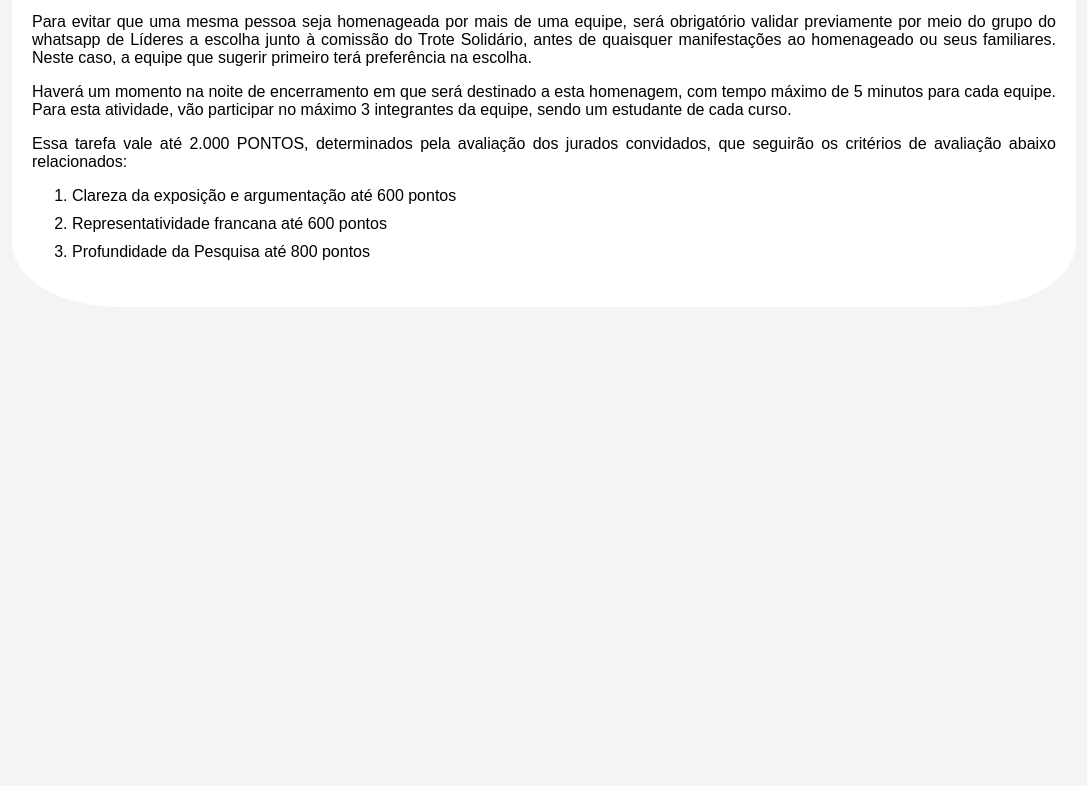
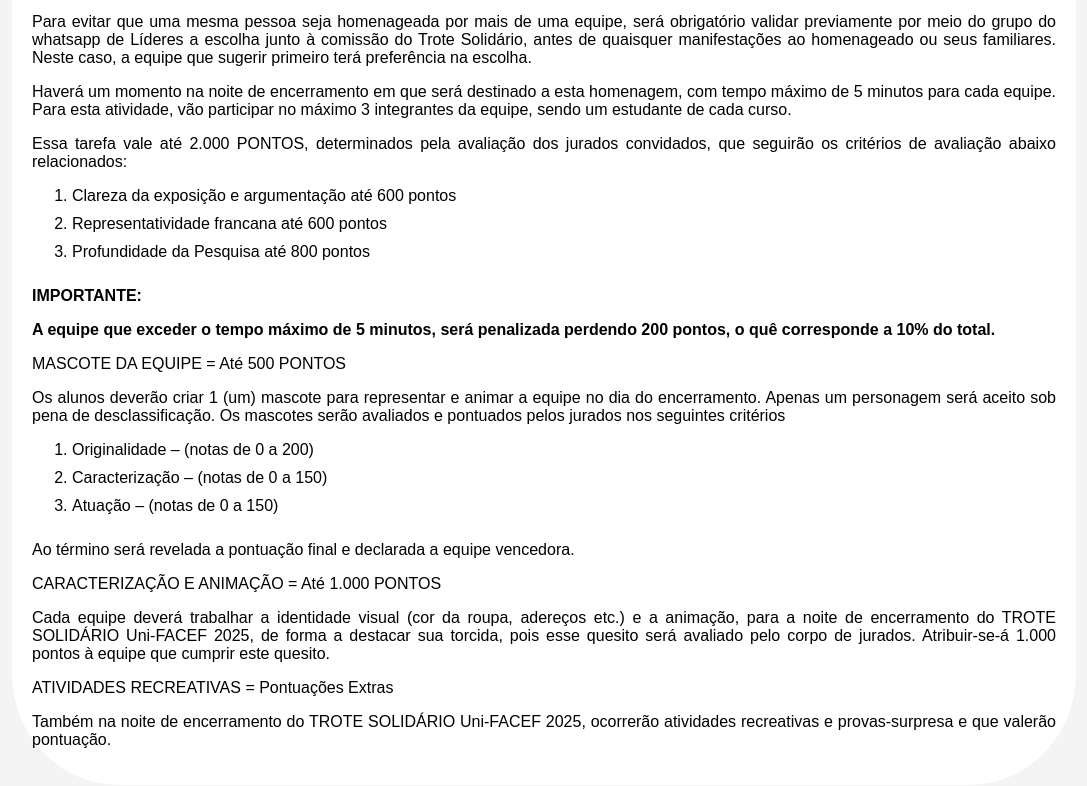
Before and after one commit to gurgell16/progcomp1, a plain HTML site: page trote/integracao.html in a window 1280 px wide. Shown: the part 552-1338 px from the top of the page, without its empty margins (96-1183 px from the left). Before the commit the page ends 879 px from the top, so only its background shows below. Drawn offline with Linux system fonts and the light colour scheme.

Commit message:
integracao

```diff
--- a/trote/integracao.html
+++ b/trote/integracao.html
@@ -57,6 +57,28 @@
                                     <li>Representatividade francana             até 600 pontos</li>
                                     <li>Profundidade da Pesquisa                até 800 pontos</li>
                                 </ol>
+                                <p><strong>IMPORTANTE:</strong></p>
+                                <p><strong>A equipe que exceder o tempo máximo de 5 minutos, será
+                                    penalizada perdendo 200 pontos, o quê corresponde a 10% do total.</strong></p>
+                                    <p>MASCOTE DA EQUIPE = Até 500 PONTOS</p>
+                                    <p>Os alunos deverão criar 1 (um) mascote para representar e animar a equipe no
+                                        dia do encerramento. Apenas um personagem será aceito sob pena de
+                                        desclassificação. Os mascotes serão avaliados e pontuados pelos jurados nos
+                                        seguintes critérios</p>
+                                        <ol>
+                                            <li>Originalidade – (notas de 0 a 200)</li>
+                                            <li>Caracterização – (notas de 0 a 150)</li>
+                                            <li>Atuação – (notas de 0 a 150)</li>
+                                        </ol>
+                                        <p>Ao término será revelada a pontuação final e declarada a equipe vencedora.</p>
+                                        <P>CARACTERIZAÇÃO E ANIMAÇÃO = Até 1.000 PONTOS</P>
+                                        <p>Cada equipe deverá trabalhar a identidade visual (cor da roupa, adereços etc.) e a
+                                            animação, para a noite de encerramento do TROTE SOLIDÁRIO Uni-FACEF 2025, de
+                                            forma a destacar sua torcida, pois esse quesito será avaliado pelo corpo de jurados.
+                                            Atribuir-se-á 1.000 pontos à equipe que cumprir este quesito.</p>
+                                            <P>ATIVIDADES RECREATIVAS = Pontuações Extras</P>
+                                            <p>Também na noite de encerramento do TROTE SOLIDÁRIO Uni-FACEF 2025,
+                                                ocorrerão atividades recreativas e provas-surpresa e que valerão pontuação.</p>
 
          </div>
 
```
